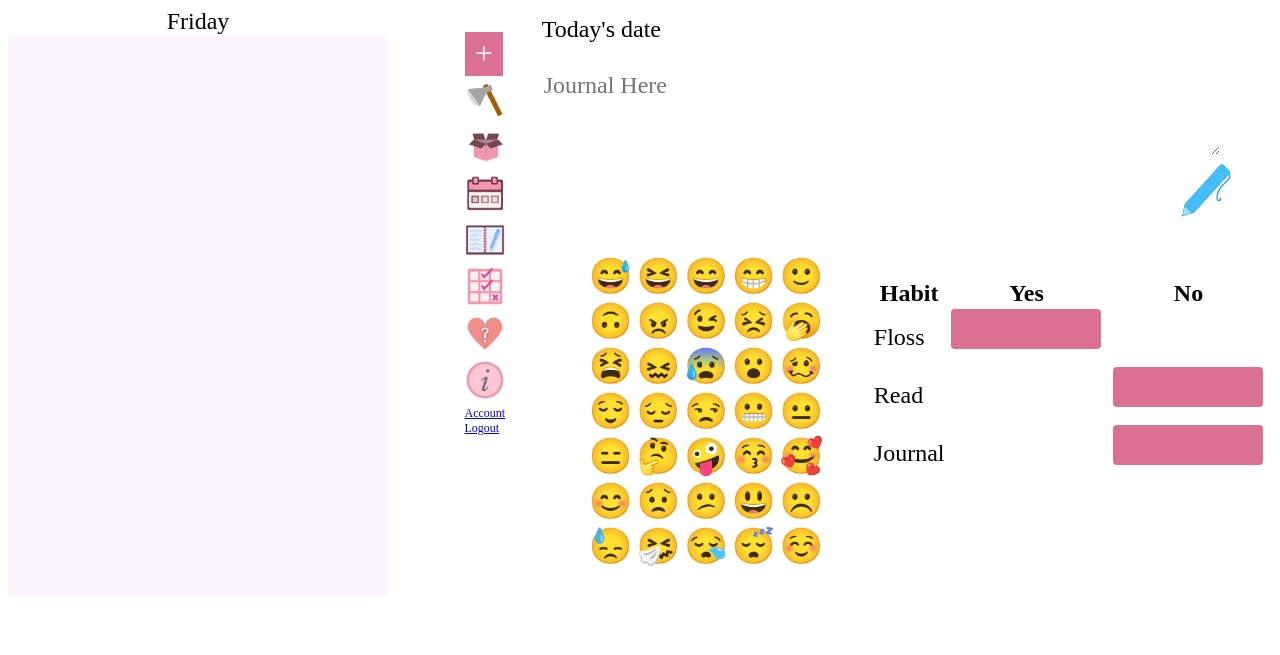
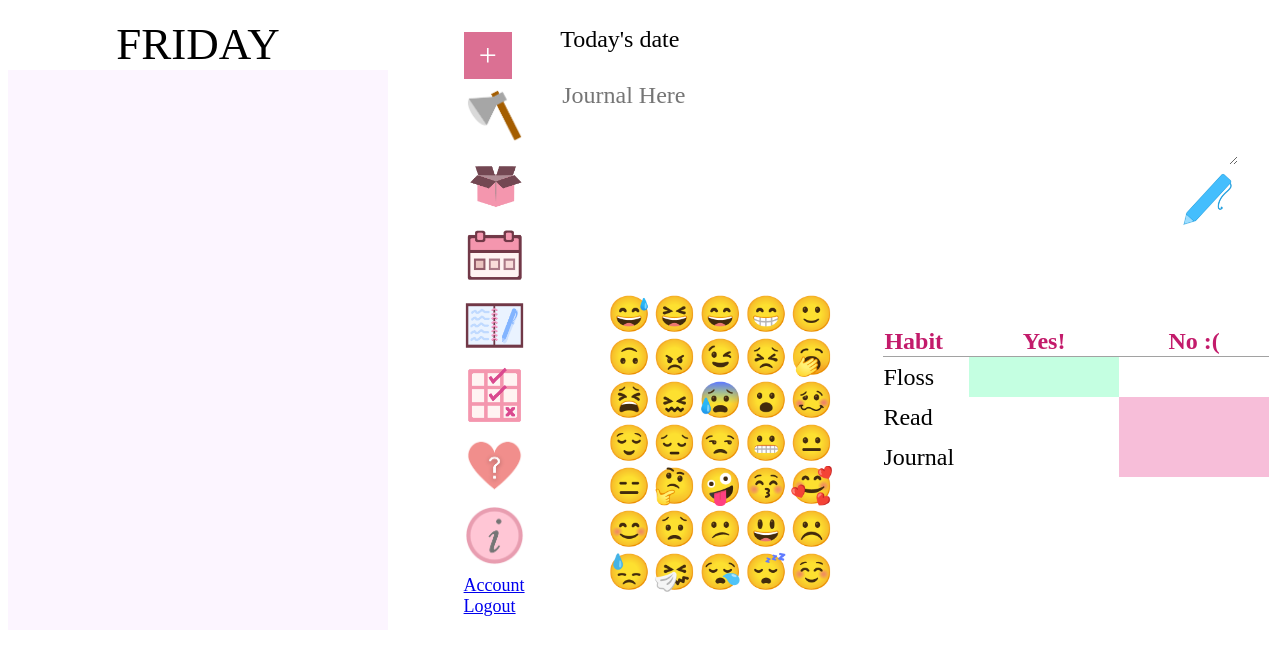
Before and after one commit to kateliberko/VirtualJournal, a Flask app: page /mainpage in a window 1280 px wide, after a click that opens the changed part. Shown: the top 655 px of the page. Run offline with Flask 2, Linux system fonts and the light colour scheme.

Commit message:
Better Habit Tracker, adjusted mainpage things

```diff
--- a/JournalProject/app/static/app.js
+++ b/JournalProject/app/static/app.js
@@ -115,7 +115,7 @@
 }
 
 function dayofWeek(){
-    var days = ['Sunday', 'Monday', 'Tuesday', 'Wednesday', 'Thursday', 'Friday', 'Saturday'];
+    var days = ['SUNDAY', 'MONDAY', 'TUESDAY', 'WEDNESDAY', 'THURSDAY', 'FRIDAY', 'SATURDAY'];
     var d = new Date();
     var dayName = days[d.getDay()];
     var selectDiv = document.getElementById('dayheader');
--- a/JournalProject/app/static/main.css
+++ b/JournalProject/app/static/main.css
@@ -15,10 +15,10 @@
 
 textarea{
 	/* doesn't work for some reason! */
-	/* background-image: url("static\images\journal_bg.png"); */
 	color: inherit;
 	border: none;
 	font: inherit;
+	background-color: #f085b900;
 }
 
 .item {
@@ -49,26 +49,26 @@
 	grid-row-start: 1;
 	grid-row-end: -1;
 	/* background-color: yellow; */
-	align-items: center;
+	/* align-items: center; */
   }
 
-/* #nav_container1{
+/* .nav_container1{
 	grid-row-start: 1;
-	grid-row-end: 4;
+	grid-row-end: 3;
 	background-color: aqua;
   }
 
-#nav_container2{
+.nav_container2{
 	grid-row-start: 4;
 	grid-row-end: 7;
 	background-color: aquamarine;
   }
 
-#nav_container3{
-	grid-row-start: 7;
+.nav_container3{
+	grid-row-start: 8;
 	grid-row-end: -1;
 	background-color: blueviolet;
-  } */
+} */
 
 .journal{
 	grid-column-start: 13;
@@ -77,6 +77,8 @@
 	grid-row-end: 4;
 	/* background-color: tomato; */
 	padding: 0px;
+	background: image-url("journal_bg.png");
+
   }
 
 .habit{
@@ -106,7 +108,9 @@
 
 .day-col{
 	width: inherit;
+	font-size: 45px;
 }
+
 .day-col .content {
 	position: relative;
 	height: 560px;
@@ -223,26 +227,28 @@
 	font-size: 35px;
 }
 
-:checked+label a{
-	transform: scale(0.9);
-	/* text-shadow: rgb(0, 140, 255) 1px 0 ; */
-	/* -webkit-text-stroke: 40px rgb(0, 247, 255); */
-	text-shadow: -4px 0 rgb(0, 247, 255), 0 4px rgb(0, 247, 255), 4px 0 rgb(0, 247, 255), 0 -4px rgb(0, 247, 255);
-	z-index: -1;
-}
-
 /* HABIT TRACKER */
 
 .habit table {
     border-collapse: collapse;
 }
-	/* these arent working..? */
-.habit tr{
-	padding: 30px;
+
+td{
+	padding:0%;
 }
+#habitheader {
+	text-align: left;
+  }
+
 .habit thead{
-	padding-bottom: 60px;
+	border-bottom: 1.5px solid #A2A2A2;
+	color: #C31B6B;
 }
+
+#habitname{
+	padding-right: 15px;
+}
+
 
 /* https://codepen.io/ig_design/pen/dLNKgM */
 [type="checkbox"]:checked,
@@ -262,40 +268,52 @@
 	display: inline-block;
 	padding: 20px;
 	width: 110px;
-	font-size: 14px;
-	line-height: 20px;
-	letter-spacing: 1px;
 	margin: 0 auto;
-	margin-left: 5px;
-	margin-right: 5px;
-	margin-bottom: 10px;
-	text-align: center;
-	border-radius: 4px;
+	margin-bottom: -6px;
 	overflow: hidden;
 	cursor: pointer;
-	text-transform: uppercase;
 	color: var(white);
-	-webkit-transition: all 300ms linear;
-	transition: all 300ms linear;
+	-webkit-transition: all 350ms linear;
+	transition: all 350ms linear;
 }
-.checkbox-tools:not(:checked) + label{
-	background-color: var(pink);
+.checkbox-tools:not(:checked) + label#tool-2 {
+	background-color: var(rgb(255, 192, 227));
 }
-.checkbox-tools:checked + label{
-	background-color: palevioletred;
+.checkbox-tools:checked + label#tool-2{
+	background-color: #F7BED9;
 }
-.checkbox-tools:checked + label::before,
-.checkbox-tools:not(:checked) + label::before{
-	position: absolute;
-	content: '';
-	top: 0;
-	left: 0;
-	width: 100%;
-	height: 100%;
-	border-radius: 4px;
-	background-image: linear-gradient(298deg, var(red), var(yellow));
-	z-index: -1;
+.checkbox-tools:not(:checked) + label#tool-1{
+	background-color: var(rgb(217, 255, 240));
 }
+.checkbox-tools:checked + label#tool-1{
+	background-color: #C4FFE1;
+}
+.checkbox-tools:not(:checked) + label#tool-4 {
+	background-color: var(rgb(255, 192, 227));
+}
+.checkbox-tools:checked + label#tool-4{
+	background-color: #F7BED9;
+}
+.checkbox-tools:not(:checked) + label#tool-3{
+	background-color: var(rgb(217, 255, 240));
+}
+.checkbox-tools:checked + label#tool-3{
+	background-color: #C4FFE1;
+}
+
+.checkbox-tools:not(:checked) + label#tool-6 {
+	background-color: var(rgb(255, 192, 227));
+}
+.checkbox-tools:checked + label#tool-6{
+	background-color: #F7BED9;
+}
+.checkbox-tools:not(:checked) + label#tool-5{
+	background-color: var(rgb(217, 255, 240));
+}
+.checkbox-tools:checked + label#tool-5{
+	background-color: #C4FFE1;
+}
+
 .checkbox-tools:checked + label .uil,
 .checkbox-tools:not(:checked) + label .uil{
 	font-size: 24px;
--- a/JournalProject/app/templates/habittracker.html
+++ b/JournalProject/app/templates/habittracker.html
@@ -38,7 +38,7 @@
                     <option value="2022">2022</option>
                 </select><br/>
             </div>
-            <button id="submit_form" type="button" onclick='addNewEvent(), toggleForm()'> Add Event</button>
+            <button id="submit_form" type="button" > Load </button>
 
             <div id="week1">
                 <h2>WEEK 1</h2>
--- a/JournalProject/app/templates/mainpage.html
+++ b/JournalProject/app/templates/mainpage.html
@@ -21,7 +21,7 @@
             </div>
 
             <div class="add_event_form" id="add_event_form" style="display:none; z-index: 2;">
-                <label for="name">Event Name</label>
+                <label id="eventname" for="name">Event Name</label>
                 <input type="text" id="name" name="name"><br/>
                 <!-- need to update the date field -->
                 <label for="date">Date</label>
@@ -69,7 +69,7 @@
             <div class="item nav_bar">
                 <ul id ="nav_bar" class="nav flex-column">
                     <button id="new_event_button" type="button" onclick='toggleForm()'> + </button>
-                    <div id="nav_container1">
+                    <div class="item nav_container1">
                         <li class="nav-item">
                             <!-- need to figure out how to submit -->
                             <input type="image" src="static\images\minimalday_icon.png" width="100%">
@@ -82,7 +82,7 @@
                             <a class="nav-link" href="/calendar"><img src="static\images\calendar_icon.png" width="100%"></a>
                         </li>
                     </div>
-                    <div id="nav_container2">
+                    <div class=" item nav_container2">
                         <li class="nav-item">
                             <a class="nav-link" href="/journal"><img src="static\images\journal_icon.png" width="100%"></a>
                         </li>
@@ -93,7 +93,7 @@
                             <a class="nav-link" href="/moodtracker"><img src="static\images\moodtracker_icon.png" width="100%"></a>
                         </li>
                     </div>
-                    <div id="nav_container3">
+                    <div class="item nav_container3">
                         <li class="nav-item">
                             <a class="nav-link" href="/info"><img src="static\images\information_icon.png" width="100%"></a>
                         </li>
@@ -109,43 +109,43 @@
             </div>
 
             <div class="item journal">
-                <form>
+                <form action="/journal/new" method="POST">
                     <label for="journal">Today's date</label><br>
                     <textarea rows="3" cols="50" id="review" placeholder="Journal Here" name="journal"></textarea><br>
-                    <!-- we need to figure out how to submit -->
-                    <input type="image" src="static\images\pen_icon.png" width="8%" style="float: right; padding-right: 5%;">
+                    <!-- <input type="submit" value="Submit"> -->
+                    <input type="image" src="static\images\pen_icon.png" width="8%" style="float: right; padding-right: 5%;" alt="Submit">
                 </form>
             </div>
             <div class="item habit">
                 <table class="habit">
                     <thead>
                         <tr>
-                            <th scope="col">Habit</th>
-                            <th scope="col">Yes</th>
-                            <th scope="col">No</th>
+                            <th scope="col" id="habitheader">Habit</th>
+                            <th scope="col">Yes!</th>
+                            <th scope="col">No :(</th>
                         </tr>
                     </thead><br/>
                     <tbody>
                         <tr>
-                            <td scope="row">Floss</td>
+                            <td scope="row" id="habitname">Floss</td>
                             <td><input class="checkbox-tools" type="radio" name="tools1" id="tool-1" checked>
-                                <label class="for-checkbox-tools" for="tool-1"></td>
+                                <label class="for-checkbox-tools" for="tool-1" id="tool-1" ></td>
                             <td><input class="checkbox-tools" type="radio" name="tools1" id="tool-2" checked>
-                                <label class="for-checkbox-tools" for="tool-2"></td>
+                                <label class="for-checkbox-tools" for="tool-2" id="tool-2"></td>
                         </tr>
                         <tr>
-                            <td scope="row">Read</td>
+                            <td scope="row" id="habitname">Read</td>
                             <td><input class="checkbox-tools" type="radio" name="tools2" id="tool-3" checked>
-                                <label class="for-checkbox-tools" for="tool-3"></td>
+                                <label class="for-checkbox-tools" for="tool-3" id="tool-3"></td>
                             <td><input class="checkbox-tools" type="radio" name="tools2" id="tool-4" checked>
-                                <label class="for-checkbox-tools" for="tool-4"></td>
+                                <label class="for-checkbox-tools" for="tool-4" id="tool-4"></td>
                         </tr>
                         <tr>
-                            <td scope="row">Journal</td>
+                            <td scope="row" id="habitname">Journal</td>
                             <td><input class="checkbox-tools" type="radio" name="tools3" id="tool-5" checked>
-                                <label class="for-checkbox-tools" for="tool-5"></td>
+                                <label class="for-checkbox-tools" for="tool-5" id="tool-5"></td>
                             <td><input class="checkbox-tools" type="radio" name="tools3" id="tool-6" checked>
-                                <label class="for-checkbox-tools" for="tool-6"></td>
+                                <label class="for-checkbox-tools" for="tool-6" id="tool-6"></td>
                         </tr>
                     </tbody>
                 </table>
```
Also changed, not shown: JournalProject/app/virtualjournal.db.
